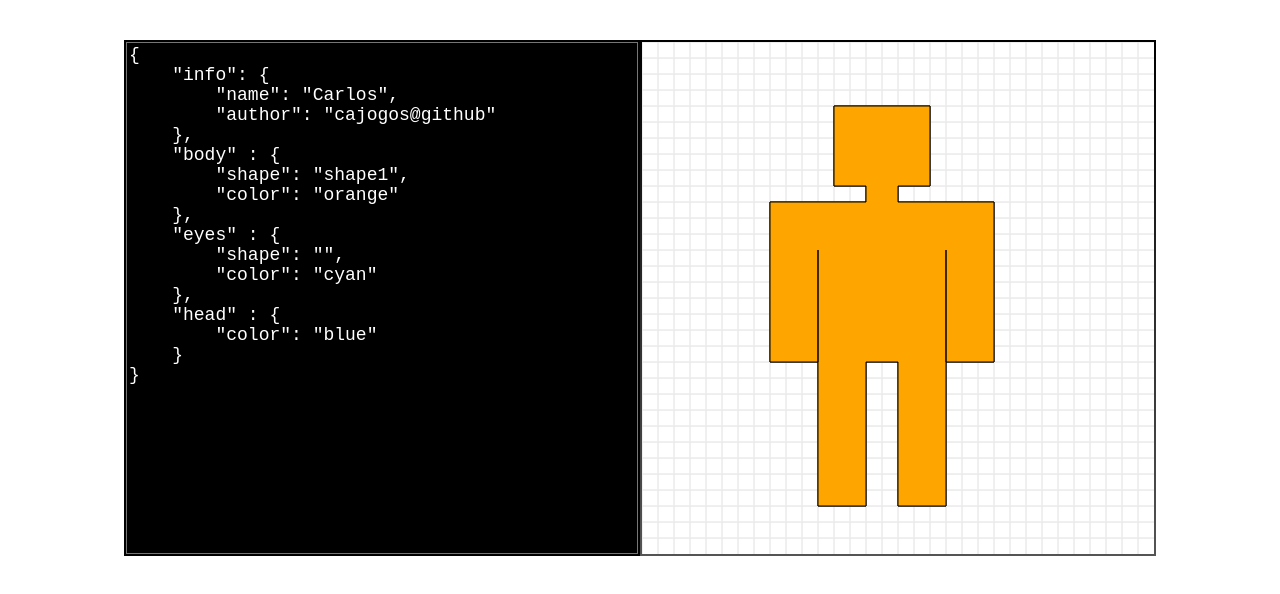
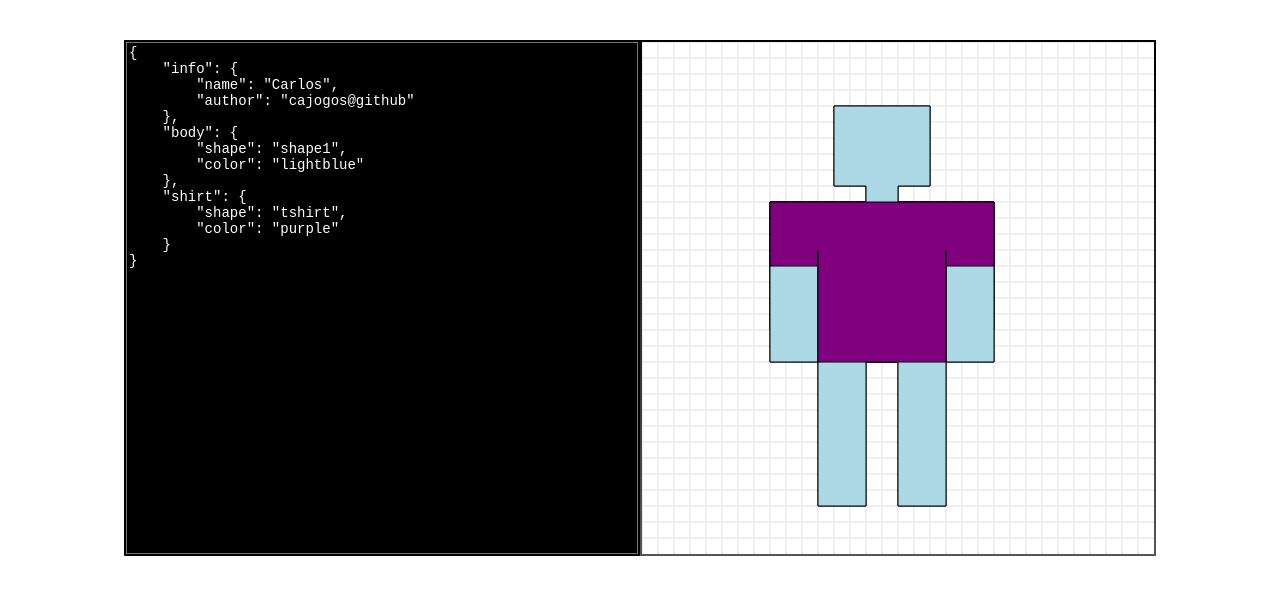
Before and after one commit to cajogos/avatar-creator, a website: page index.html in a window 1280 px wide. Drawn offline with nearby package versions, Linux system fonts and the light colour scheme.

Commit message:
Added shirt drawing and shirt shapes

```diff
--- a/css/creator.css
+++ b/css/creator.css
@@ -21,7 +21,7 @@ div.avatar-creator div.code-area {
 div.code-area textarea.code-input {
     background: inherit;
     font-family: monospace;
-    font-size: 18px;
+    font-size: 14px;
     height: 100%;
     width: 100%;
     resize: none;
--- a/js/init.js
+++ b/js/init.js
@@ -11,18 +11,14 @@ $(document).ready(function ()
         "name": "Carlos",
         "author": "cajogos@github"
     },
-    "body" : {
+    "body": {
         "shape": "shape1",
-        "color": "orange"
+        "color": "lightblue"
     },
-    "eyes" : {
-        "shape": "",
-        "color": "cyan"
-    },
-    "head" : {
-        "color": "blue"
+    "shirt": {
+        "shape": "tshirt",
+        "color": "purple"
     }
 }`;
     MINI_YOU.EDITOR.setText(code);
-
 });
--- a/src/Avatar.js
+++ b/src/Avatar.js
@@ -5,7 +5,6 @@
 MINI_YOU.Avatar = function (canvas)
 {
     this._canvas = canvas;
-    this._needsDrawing = true;
     this._init();
 };
 MINI_YOU.Avatar.prototype.constructor = MINI_YOU.Avatar;
@@ -30,18 +29,45 @@ MINI_YOU.Avatar.BODY_SHAPE_1 = {
     ]
 };
 
+MINI_YOU.Avatar.SHIRTS = {
+    SHIRT: {
+        POINTS: [
+            [128, 160], [352, 160], [352, 288], [304, 288],
+            [304, 208], [304, 320], [176, 320], [176, 208],
+            [176, 288], [128, 288], [128, 160]
+        ]
+    },
+    T_SHIRT: {
+        POINTS: [
+            [128, 160], [352, 160], [352, 224], [304, 224],
+            [304, 208], [304, 320], [176, 320], [176, 208],
+            [176, 224], [128, 224], [128, 160]
+        ]
+    }
+};
+
 /**
  * @private
  */
 MINI_YOU.Avatar.prototype._init = function ()
 {
+    // Start the drawing flag
+    this._needsDrawing = true;
+
+    /*** Initialize defaults ***/
     let ctx = this._canvas.get2DContext();
     ctx.strokeStyle = 'black';
 
-    this.setBodyShape(MINI_YOU.Avatar.BODY_SHAPE_1);
-    this.setBodyColor('#CCC');
+    // Body
+    this._bodyShape = MINI_YOU.Avatar.BODY_SHAPE_1;
+    this._bodyColor = 'lightgreen';
 
-    this._draw();
+    // Shirt
+    this._shirtShape = MINI_YOU.Avatar.SHIRTS.SHIRT;
+    this._shirtColor = 'red';
+
+
+    this._draw(); // Do initial drawing
 };
 
 /**
@@ -53,11 +79,18 @@ MINI_YOU.Avatar.prototype._draw = function ()
     {
         // Draw  body
         this._drawBody(this.getBodyShape(), this.getBodyColor());
+
+        // Draw shirt
+        this._drawShirt(this.getShirtShape(), this.getShirtColor());
+
+
+        this._needsDrawing = false;
     }
 };
 
 MINI_YOU.Avatar.prototype.processData = function (data)
 {
+    // Body
     if (typeof data.body !== 'undefined')
     {
         // Body shape
@@ -75,6 +108,30 @@ MINI_YOU.Avatar.prototype.processData = function (data)
         if (typeof data.body.color !== 'undefined')
         {
             this.setBodyColor(data.body.color);
+        }
+    }
+
+    // Shirt
+    if (typeof data.shirt !== 'undefined')
+    {
+        // Shirt shape
+        if (typeof data.shirt.shape !== 'undefined')
+        {
+            let shirtShape = data.shirt.shape;
+            switch (shirtShape)
+            {
+                case 'tshirt':
+                    this.setShirtShape(MINI_YOU.Avatar.SHIRTS.T_SHIRT);
+                    break;
+                case 'shirt':
+                default:
+                    this.setShirtShape(MINI_YOU.Avatar.SHIRTS.SHIRT);
+            }
+        }
+        // Shirt color
+        if (typeof data.shirt.color !== 'undefined')
+        {
+            this.setShirtColor(data.shirt.color);
         }
     }
 
@@ -127,3 +184,49 @@ MINI_YOU.Avatar.prototype._drawBody = function (bodyShape, color)
     ctx.fillStyle = color;
     this._canvas.drawPolygon(bodyShape.POINTS[0][0], bodyShape.POINTS[0][1], bodyShape.POINTS, true, true);
 };
+
+/**
+ * @returns {Object}
+ */
+MINI_YOU.Avatar.prototype.getShirtShape = function ()
+{
+    return this._shirtShape;
+};
+
+/**
+ * @param {Object} shirtShape
+ */
+MINI_YOU.Avatar.prototype.setShirtShape = function (shirtShape)
+{
+    this._shirtShape = shirtShape;
+    this._needsDrawing = true;
+};
+
+/**
+ * @returns {string}
+ */
+MINI_YOU.Avatar.prototype.getShirtColor = function ()
+{
+    return this._shirtColor;
+};
+
+/**
+ * @param {string} color
+ */
+MINI_YOU.Avatar.prototype.setShirtColor = function (color)
+{
+    this._shirtColor = color;
+    this._needsDrawing = true;
+};
+
+/**
+ * @param {Object} shirtShape
+ * @param {string} color
+ * @private
+ */
+MINI_YOU.Avatar.prototype._drawShirt = function (shirtShape, color)
+{
+    let ctx = this._canvas.get2DContext();
+    ctx.fillStyle = color;
+    this._canvas.drawPolygon(shirtShape.POINTS[0][0], shirtShape.POINTS[0][1], shirtShape.POINTS, true, true);
+};
--- a/src/Compiler.js
+++ b/src/Compiler.js
@@ -9,10 +9,5 @@ MINI_YOU.Compiler.prototype.constructor = MINI_YOU.Compiler;
 MINI_YOU.Compiler.prototype.compileCode = function (code)
 {
     let json = JSON.parse(code);
-
-
-
-    console.log(json);
-
     return json;
 };
```
Also changed, not shown: dist/avatar-creator.min.js, 1 other file.
